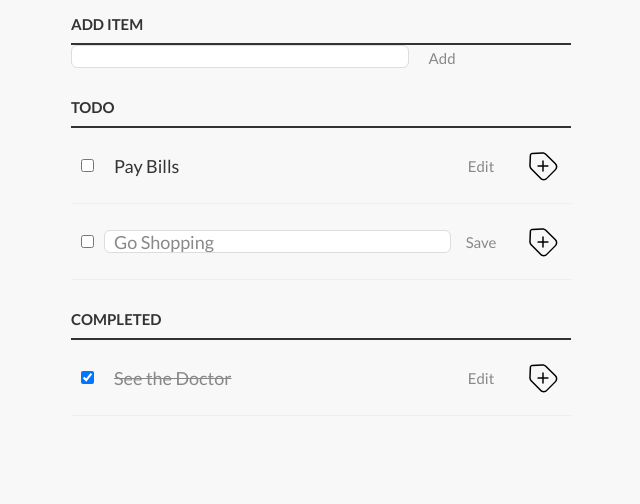
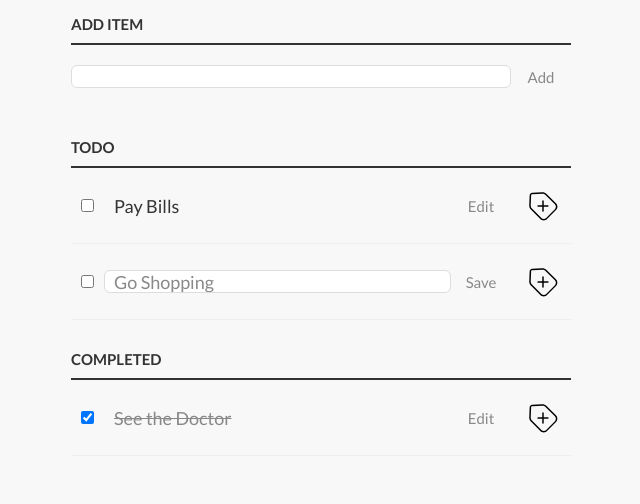
Before and after one commit to CrioBlin/clean-code-s1e1, a plain HTML site: page index.html in a window 1280 px wide. Shown: the part 296-800 px from the top of the page, without its empty margins (319-959 px from the left). Drawn offline with Linux system fonts and the light colour scheme.

Commit message:
refactor: change tags according to basic rule 3.4 in html-and-css.md

```diff
--- a/style.css
+++ b/style.css
@@ -36,10 +36,6 @@ body {
   flex-grow: 1;
 }
 
-.add-task__new-task-wrapper {
-  display: flex;
-}
-
 ul {
   margin: 0;
   padding: 0px;
@@ -55,7 +51,7 @@ button {
   outline: none;
 }
 
-button {
+.btn {
   background: none;
   border: 0px;
   color: #888;
@@ -65,13 +61,12 @@ button {
   cursor: pointer;
 }
 
-button:hover {
+.btn:hover {
   color: #3a3a3a;
 }
 
 /* Heading */
-h3,
-label[for='add-task__new-task'] {
+.heading {
   color: #333;
   font-weight: 700;
   font-size: 15px;
@@ -99,9 +94,9 @@ input[type="text"]:focus {
 }
 
 /* New Task */
-label[for='add-task__new-task'] {
-  display: block;
-  margin: 0 0 20px;
+.add-task__new-task{
+  display: flex;
+  margin: 20px 0 20px;
 }
 
 input#add-task__new-task {
```
